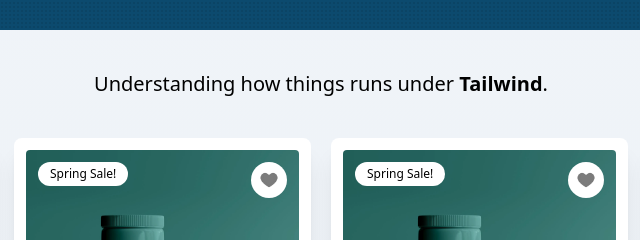
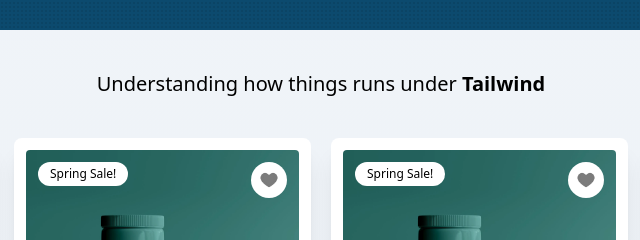
Before and after one commit to allrox/tailwind-study-a, a website: page index.html in a window 1280 px wide. Shown: the part 138-378 px from the top of the page, 319-959 px from the left. Drawn offline with nearby package versions, Linux system fonts and the light colour scheme.

Commit message:
Commit de teste sem alteração relevante

```diff
--- a/index.html
+++ b/index.html
@@ -23,7 +23,7 @@
       </h1>
     </div>
     <div class="mx-2 py-10">
-      <p class="text-xl text-center">Understanding how things runs under <span class="font-bold">Tailwind</span>.</p>
+      <p class="text-xl text-center">Understanding how things runs under <span class="font-bold">Tailwind</span></p>
     </div>
   </header>
 
```
